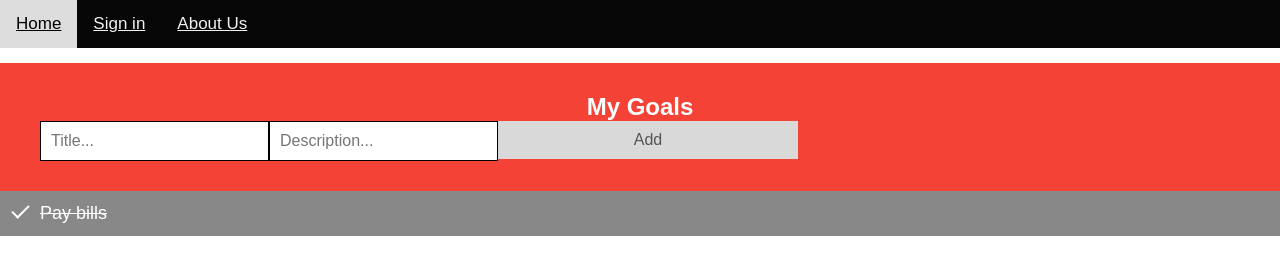
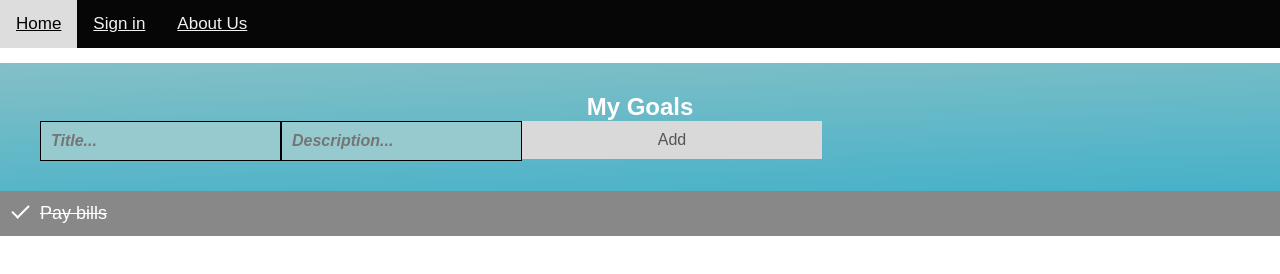
Before and after one commit to shevaughn98/nShape, a website: page front-end/goalsPage.html in a window 1280 px wide. Drawn offline with Linux system fonts and the light colour scheme; files that its build step writes are made by us from their sources; no server answers.

```diff
--- a/front-end/goals.css
+++ b/front-end/goals.css
@@ -71,12 +71,12 @@
 
   /* Style the header */
   .header {
-    background-color: #f44336;
     padding: 30px 40px;
+    background: linear-gradient(178deg, #84c0c6, #46b1c9);
     color: white;
     text-align: center;
     margin-top: 15px;
-  }
+}
 
   /* Clear floats after the header */
   .header:after {
@@ -113,9 +113,13 @@
 
   .addBtn:hover {
     background-color: #bbb;
+    margin-left: 1em;
   }
 
   .input {
     max-width: max-content;
-    border: 1px solid #000;
-  }
+    border: 1px solid #000000;
+    background-color: #96cacf;
+    font-style: oblique;
+    font-weight: 600;
+}
```
Also changed, not shown: front-end/goals.js (+7 -1 lines), front-end/goalsPage.html (+6 -2 lines).
